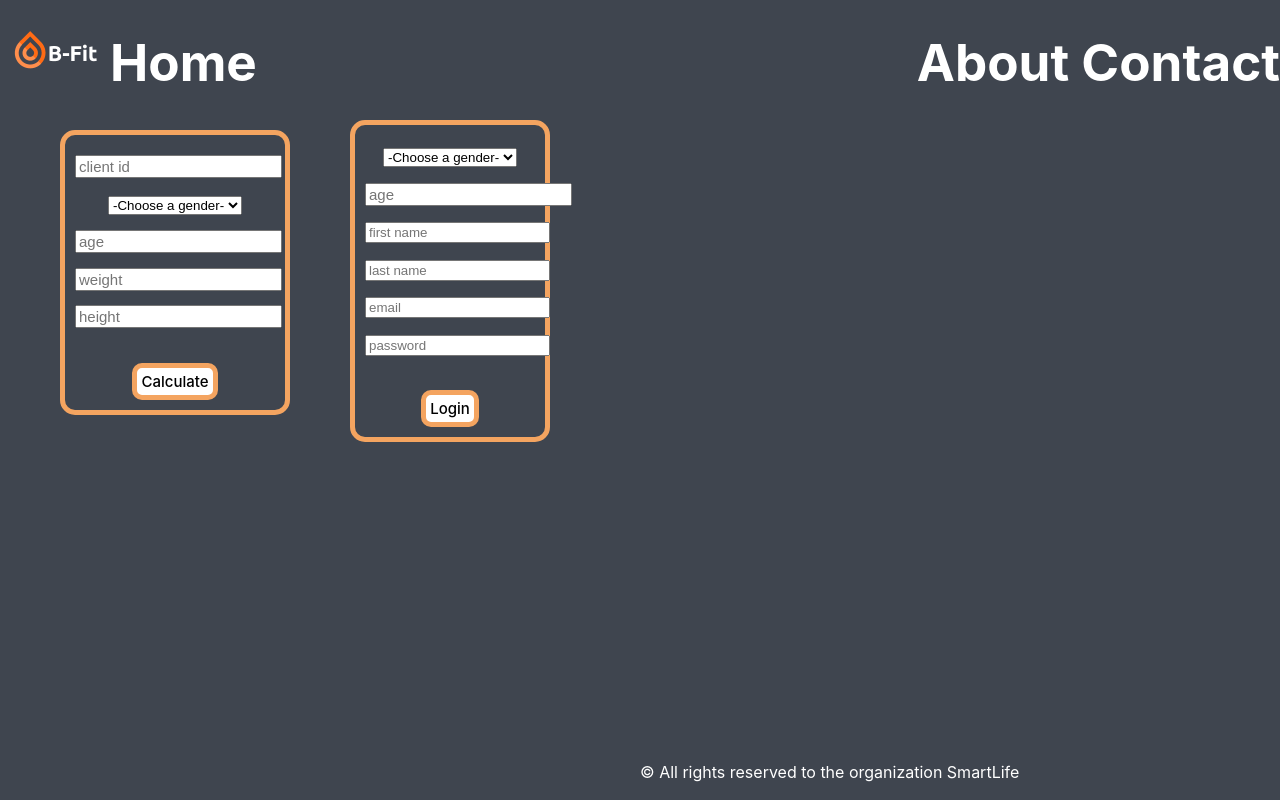
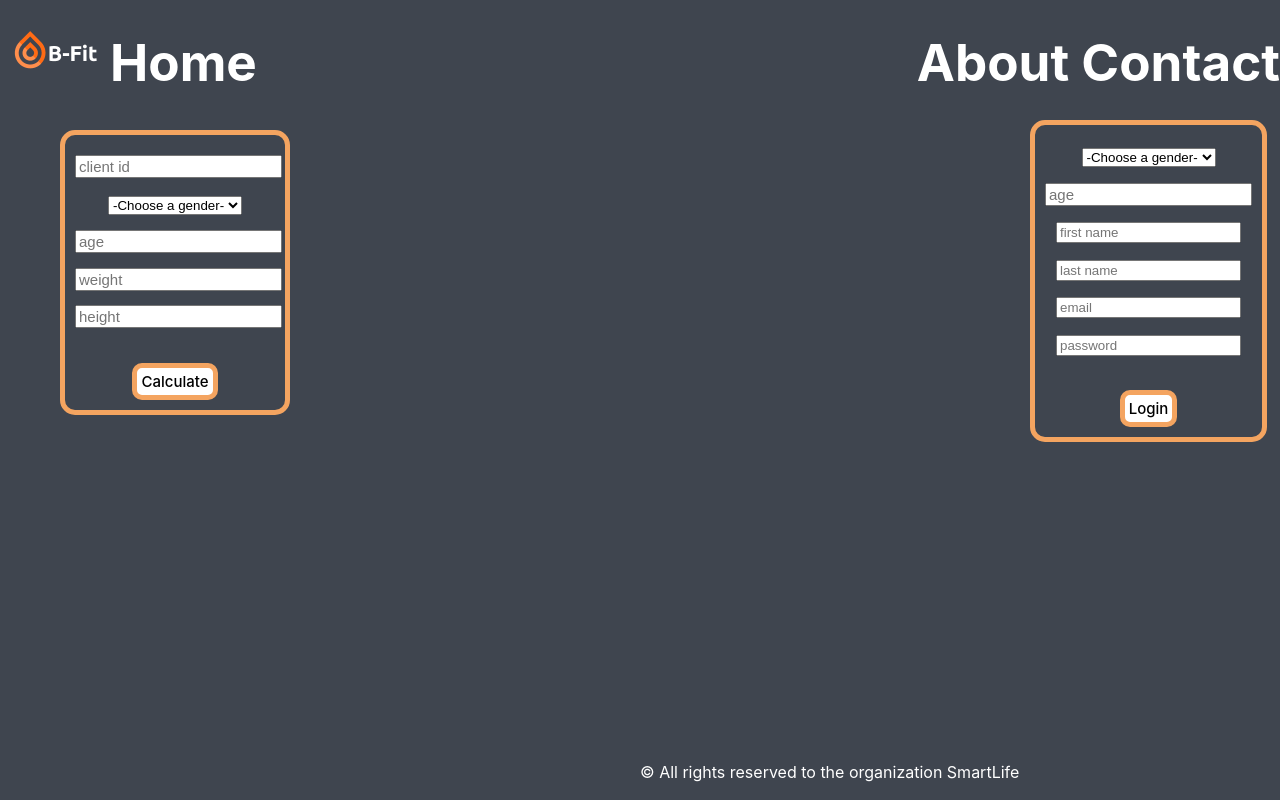
Before and after one commit to nicosala90/B-Fit, a React (Vite) app in the folder frontend/B-Fit/: page / in a window 1280 px wide. Built offline with nearby package versions, Linux system fonts and the light colour scheme.

Commit message:
solve client data input separation

```diff
--- a/frontend/B-Fit/src/App.css
+++ b/frontend/B-Fit/src/App.css
@@ -40,14 +40,25 @@ body{
   align-items: center;
 }
 
-.container {
+.container-input{
   background-color: rgb(63, 69, 79);
   color: white;
   position: absolute;
   left: 50px;
   top: 120px;
-  width: 600;
-  height: 600;
+  width: 600px;
+  height: 600px;
+  display: flex;
+}
+
+.container-login{
+  background-color: rgb(63, 69, 79);
+  color: white;
+  position: absolute;
+  right: 50px;
+  top: 120px;
+  width: 200px;
+  height: 600px;
   display: flex;
 }
 
@@ -72,10 +83,10 @@ input[type="number"] {
 #login-fields {
   font-size: 25px;
   border: solid 5px sandybrown;
-  align-items: flex-start;
+  align-items: flex-end;
   border-radius: 15px;
   padding: 10px;
-  margin-left: 300px;
+  margin-right: 10px;
 
 }
 #input-fields {
--- a/frontend/B-Fit/src/components/InputCard.jsx
+++ b/frontend/B-Fit/src/components/InputCard.jsx
@@ -50,17 +50,20 @@ function InputCard() {
     }
 
     function submitClientData(client) {
-
-        if (client["gender"] !== "" && client["age"] !== ""  && client["weight"] !== "" && client["height"] !== "") {
+        console.log(client);
+        console.log(client.clientId);
+        console.log("id "+client.id);
+        if (client["gender"] !== "" && client["age"] !== "" && client["weight"] !== "" && client["height"] !== "") {
+            if (client.clientId === "") { client.clientId = 0; } else { client.clientId = parseFloat(client.clientId); }
             const clientData = {
                 ...client,
-                clientId: client.clientId === null ? parseFloat(client.clientId) : -1,
+                clientId: client.clientId == "" ? -1 : parseFloat(client.clientId),
                 age: parseFloat(client.age),
                 weight: parseFloat(client.weight),
                 height: parseFloat(client.height)
             };
-            console.log(client);
-            fetch('/api/client/registeredBMI', {
+
+            fetch(`/api/client/registeredBMI/${client.clientId}`, {
                 method: 'POST',
                 headers: {
                     'Content-Type': 'application/json'
@@ -83,7 +86,7 @@ function InputCard() {
     }
 
     return (
-        <div className="container">
+        <div className="container-input">
             <div id="input-table">
                 <div id="input-fields">
                     <input placeholder="client id" type="number" value={client.clientId} onChange={handleClientIdChange}></input>
--- a/frontend/B-Fit/src/components/LoginCard.jsx
+++ b/frontend/B-Fit/src/components/LoginCard.jsx
@@ -68,7 +68,7 @@ function LoginCard() {
                 email: client.email,
                 password: client.password
             };
-            console.log(client);
+
             fetch('/api/client/add-client', {
                 method: 'POST',
                 headers: {
@@ -93,7 +93,7 @@ function LoginCard() {
     }
 
     return (
-        <div className="container">
+        <div className="container-login">
             <div id="login-table">
                 <div id="login-fields">
                     <select name="genders" id="cars" value={client.gender} onChange={handleGender}>
```
Also changed, not shown: 1 other file (tests, documents, lock files or other folders).
